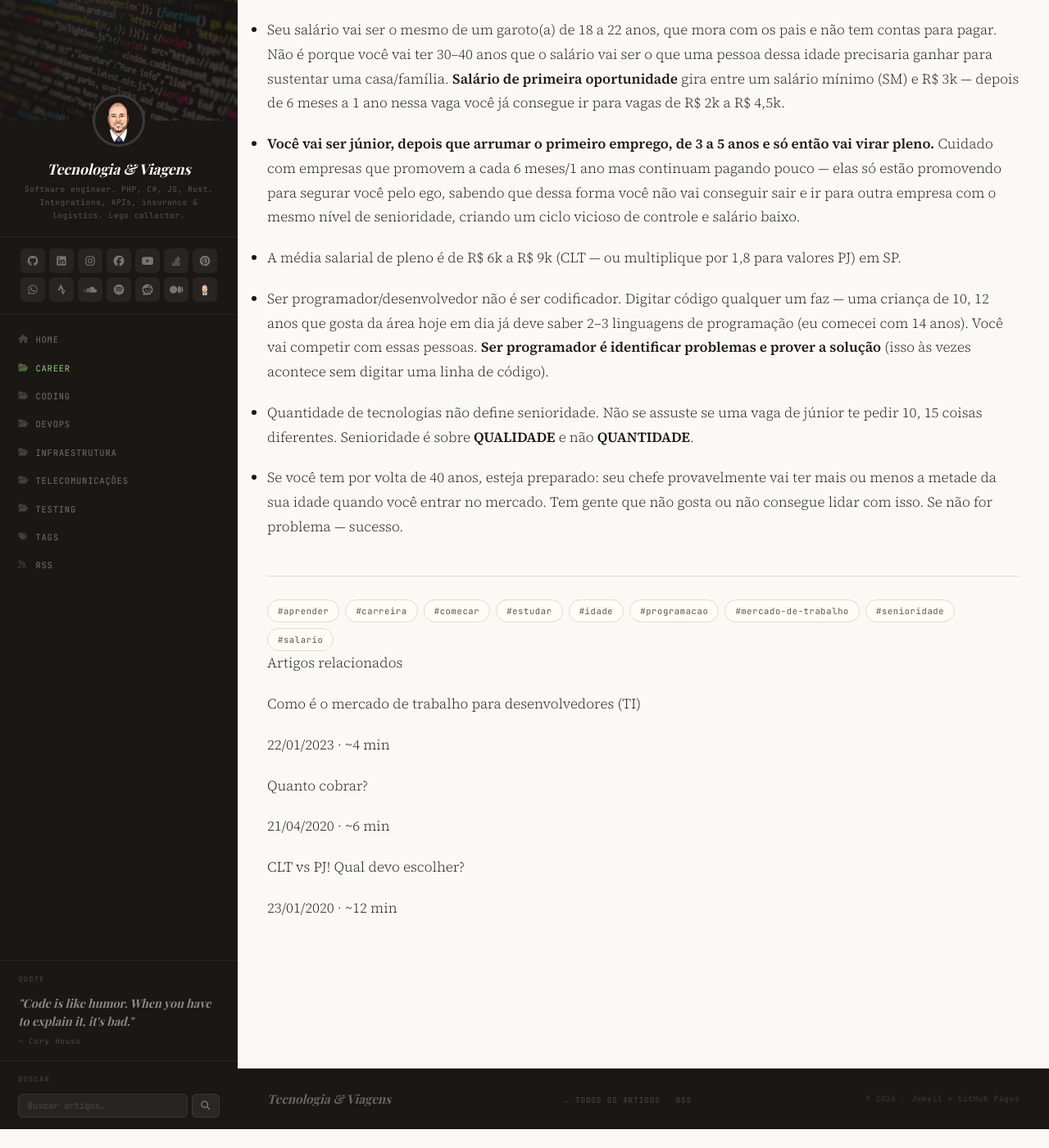
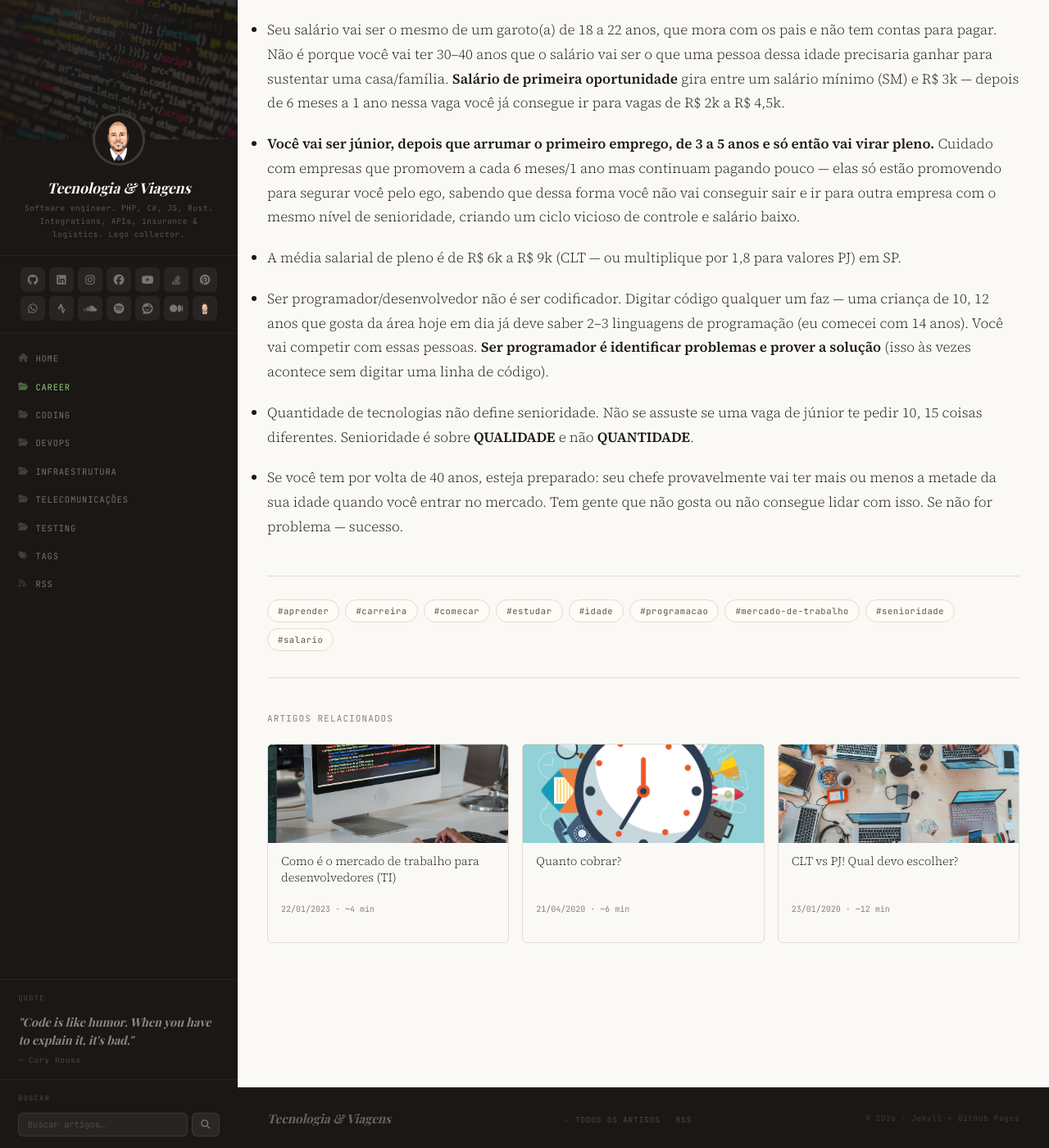
Before and after one commit to guibranco/blog, a Jekyll site: the page built from _posts/2023-01-22-tem-idade-para-comecar-a-aprender-programacao.md, in a window 1280 px wide and 1400 px high, scrolled down 982 px. Shown: the whole window at 82% size. Built offline with Jekyll 4.4.1, drawn with Linux system fonts in a browser that asks for light colours; some web fonts are replaced; comment, search, counter and statistics services are not loaded; before the commit the page ends 2359 px from its top, so only the background shows below that.

Commit message:
Add styles for related posts section

```diff
--- a/assets/css/main.css
+++ b/assets/css/main.css
@@ -813,3 +813,17 @@ a { color: inherit; text-decoration: none; }
   .providers-grid { grid-template-columns: 1fr; }
   .simbox-specs { grid-template-columns: 1fr 1fr; }
 }
+
+/* ── Related posts ─────────────────────────────────────────────────────────── */
+.related-posts { padding: 2.5rem 0 1rem; border-top: 1px solid var(--border); margin-top: 2rem; }
+.related-title { font-family: 'JetBrains Mono', monospace; font-size: 11px; letter-spacing: .1em; text-transform: uppercase; color: var(--ink-light); margin-bottom: 1.25rem; }
+.related-grid { display: grid; grid-template-columns: repeat(3, 1fr); gap: 1rem; }
+.related-card { text-decoration: none; border: 1px solid var(--border); border-radius: 6px; overflow: hidden; transition: border-color .2s, transform .2s; display: flex; flex-direction: column; }
+.related-card:hover { border-color: var(--accent); transform: translateY(-2px); }
+.related-card-image { height: 120px; background-size: cover; background-position: center; background-color: var(--ink); flex-shrink: 0; }
+.related-card-placeholder { display: flex; align-items: center; justify-content: center; font-family: 'Playfair Display', serif; font-size: 2.5rem; color: var(--ink-light); }
+.related-card-body { padding: .75rem 1rem; flex: 1; display: flex; flex-direction: column; justify-content: space-between; }
+.related-card-title { font-family: 'Source Serif 4', serif; font-size: .9rem; color: var(--ink); line-height: 1.4; margin-bottom: .4rem; }
+.related-card-meta { font-family: 'JetBrains Mono', monospace; font-size: 10px; color: var(--ink-light); }
+@media (max-width: 860px) { .related-grid { grid-template-columns: repeat(2, 1fr); } }
+@media (max-width: 540px) { .related-grid { grid-template-columns: 1fr; } }
```
